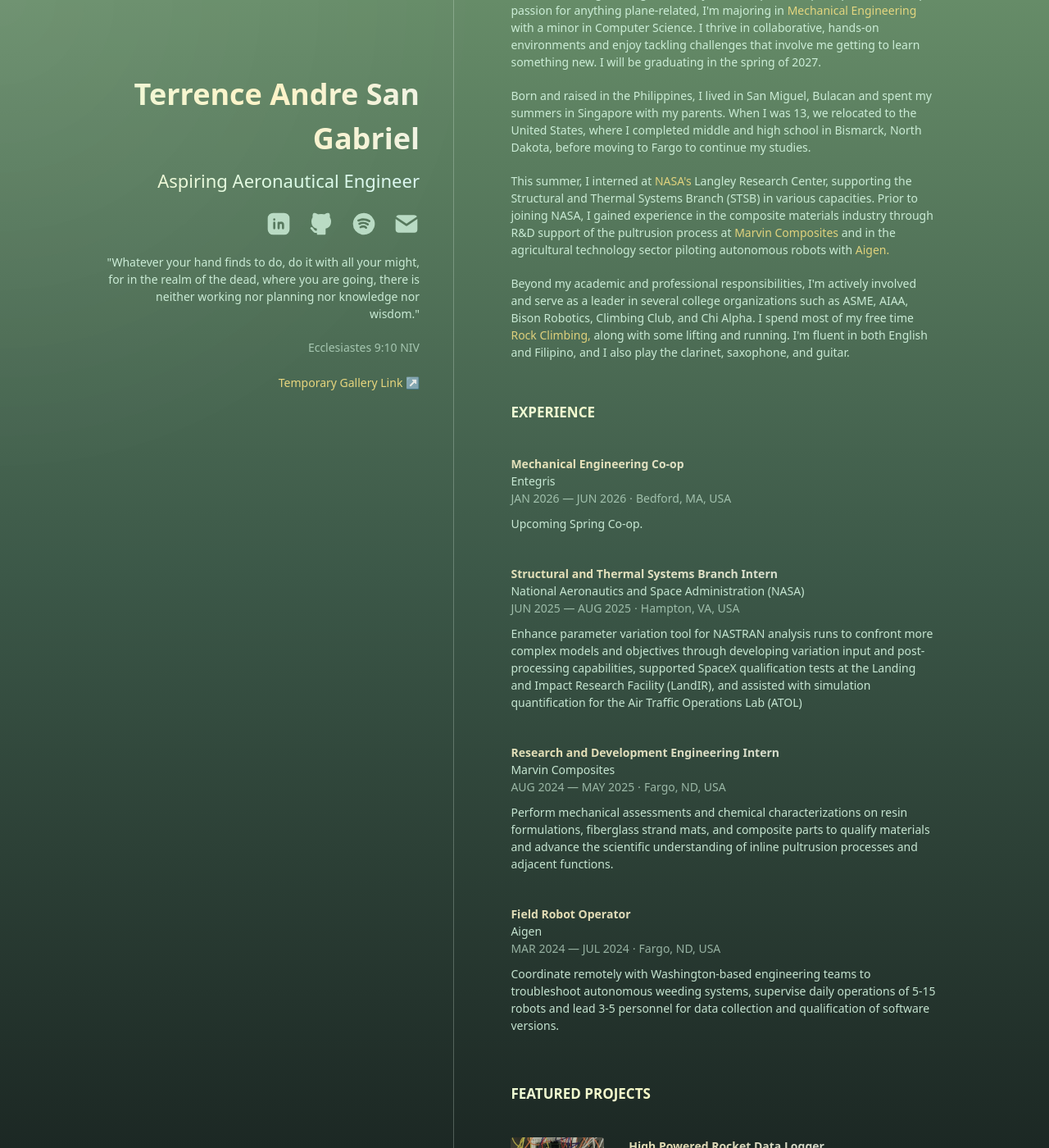
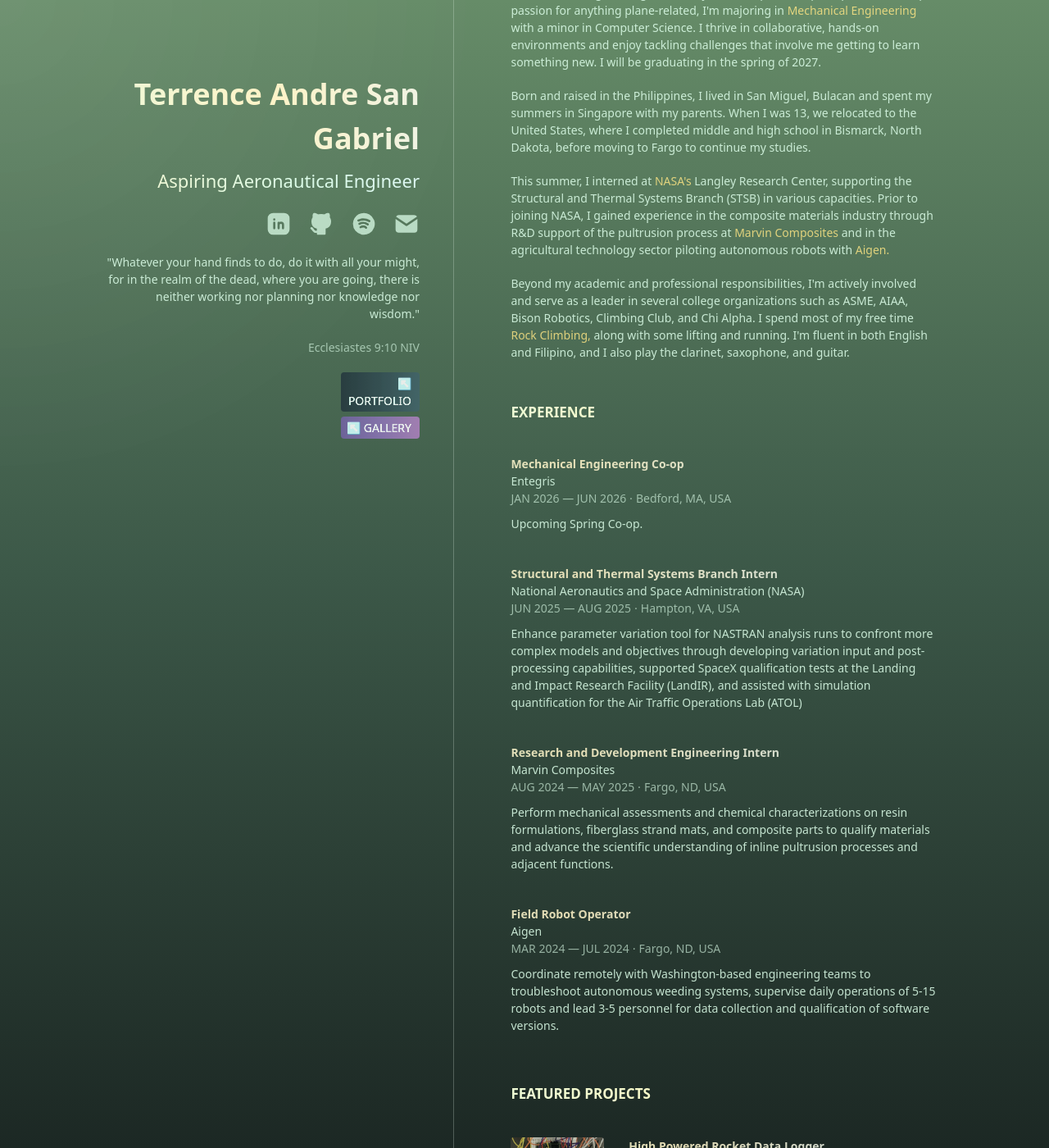
Before and after one commit to akositerrence/akositerrence.github.io, a Jekyll site: the page built from index.html, in a window 1280 px wide and 1400 px high, scrolled down 194 px. Shown: the whole window at 82% size. Built offline with Jekyll 4.4.1, drawn with Linux system fonts in a browser that asks for light colours.

Commit message:
added buttons to portfolio and galleryu page

```diff
--- a/index.html
+++ b/index.html
@@ -69,11 +69,18 @@
                 Ecclesiastes 9:10 NIV
             </p>
 
-            <div id="temp" class="browse-more-container">
-                    <a class="animated-underline browse-more content-title-link standard-text" href="./gallery/gallery.html">
-                        <div>Temporary Gallery Link ↗</div>
-                    </a>
+            <div class="page-links-container">
+
+                <div id="portfolio-link" class="page-link-button standard-text">
+                    <a href="./portfolio/portfolio.html">↖ PORTFOLIO</a>
+                </div>
+
+                <div id="gallery-link" class="page-link-button standard-text">
+                    <a href="./gallery/gallery.html">↖ GALLERY</a>
+                </div>
+
             </div>
+
         </div>
 
         <!-- col2 -->
--- a/src/css/tail_main.css
+++ b/src/css/tail_main.css
@@ -1280,9 +1280,56 @@
   padding-right: calc(var(--spacing) * 2);
   width: 15%;
 }
-#temp {
-  padding: calc(var(--spacing) * 0);
+.page-links-container {
+  display: flex;
+  flex-direction: column;
+  row-gap: calc(var(--spacing) * 1.5);
+  align-items: flex-end;
+}
+.page-link-button {
+  border-radius: var(--radius-sm);
+  padding-top: calc(var(--spacing) * 0.75);
+  padding-right: calc(var(--spacing) * 2.5);
+  padding-bottom: calc(var(--spacing) * 0.75);
   text-align: right;
+  --tw-font-weight: var(--font-weight-normal);
+  font-weight: var(--font-weight-normal);
+  --tw-brightness: brightness(150%);
+  filter: var(--tw-blur,) var(--tw-brightness,) var(--tw-contrast,) var(--tw-grayscale,) var(--tw-hue-rotate,) var(--tw-invert,) var(--tw-saturate,) var(--tw-sepia,) var(--tw-drop-shadow,);
+  transition-property: color, background-color, border-color, outline-color, text-decoration-color, fill, stroke, --tw-gradient-from, --tw-gradient-via, --tw-gradient-to, opacity, box-shadow, transform, translate, scale, rotate, filter, -webkit-backdrop-filter, backdrop-filter, display, visibility, content-visibility, overlay, pointer-events;
+  transition-timing-function: var(--tw-ease, var(--default-transition-timing-function));
+  transition-duration: var(--tw-duration, var(--default-transition-duration));
+  --tw-duration: 500ms;
+  transition-duration: 500ms;
+  background-size: 200% 200%;
+  animation: main-name-animation 7.5s linear infinite;
+  width: 25%;
+}
+.page-link-button:hover {
+  --tw-brightness: brightness(200%);
+  filter: var(--tw-blur,) var(--tw-brightness,) var(--tw-contrast,) var(--tw-grayscale,) var(--tw-hue-rotate,) var(--tw-invert,) var(--tw-saturate,) var(--tw-sepia,) var(--tw-drop-shadow,);
+}
+#gallery-link {
+  --tw-gradient-position: to left in oklab;
+  background-image: linear-gradient(var(--tw-gradient-stops));
+  --tw-gradient-from: var(--color-bg7);
+  --tw-gradient-stops: var(--tw-gradient-via-stops, var(--tw-gradient-position), var(--tw-gradient-from) var(--tw-gradient-from-position), var(--tw-gradient-to) var(--tw-gradient-to-position));
+  --tw-gradient-via: var(--color-bg8);
+  --tw-gradient-via-stops: var(--tw-gradient-position), var(--tw-gradient-from) var(--tw-gradient-from-position), var(--tw-gradient-via) var(--tw-gradient-via-position), var(--tw-gradient-to) var(--tw-gradient-to-position);
+  --tw-gradient-stops: var(--tw-gradient-via-stops);
+  --tw-gradient-to: var(--color-bg9);
+  --tw-gradient-stops: var(--tw-gradient-via-stops, var(--tw-gradient-position), var(--tw-gradient-from) var(--tw-gradient-from-position), var(--tw-gradient-to) var(--tw-gradient-to-position));
+}
+#portfolio-link {
+  --tw-gradient-position: to left in oklab;
+  background-image: linear-gradient(var(--tw-gradient-stops));
+  --tw-gradient-from: var(--color-bg4);
+  --tw-gradient-stops: var(--tw-gradient-via-stops, var(--tw-gradient-position), var(--tw-gradient-from) var(--tw-gradient-from-position), var(--tw-gradient-to) var(--tw-gradient-to-position));
+  --tw-gradient-via: var(--color-bg5);
+  --tw-gradient-via-stops: var(--tw-gradient-position), var(--tw-gradient-from) var(--tw-gradient-from-position), var(--tw-gradient-via) var(--tw-gradient-via-position), var(--tw-gradient-to) var(--tw-gradient-to-position);
+  --tw-gradient-stops: var(--tw-gradient-via-stops);
+  --tw-gradient-to: var(--color-bg6);
+  --tw-gradient-stops: var(--tw-gradient-via-stops, var(--tw-gradient-position), var(--tw-gradient-from) var(--tw-gradient-from-position), var(--tw-gradient-to) var(--tw-gradient-to-position));
 }
 @property --tw-rotate-x {
   syntax: "*";
```
Also changed, not shown: src/css/head_main.css (+19 -2 lines).
